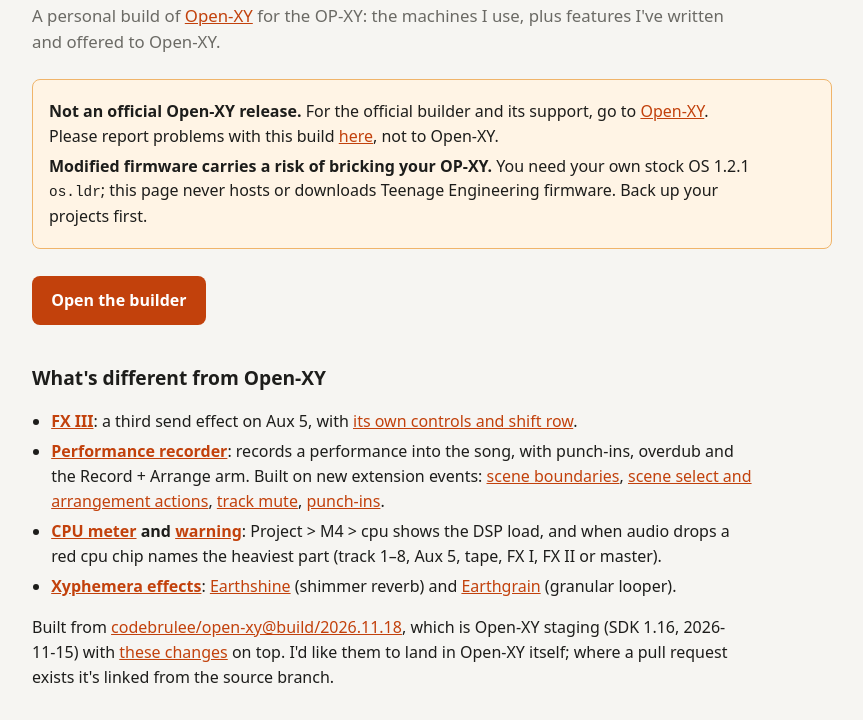
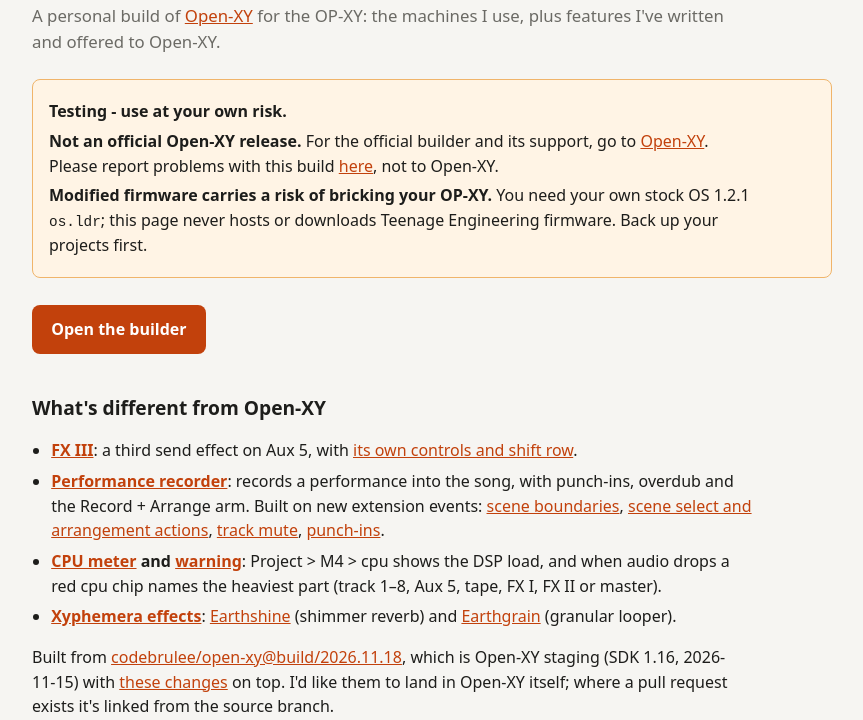
Before and after one commit to codebrulee/opxy-build, a plain HTML site: page index.html in a window 1280 px wide. Shown: the part 80-800 px from the top of the page, without its empty margins (208-1071 px from the left). Drawn offline with Linux system fonts and the light colour scheme.

Commit message:
Landing page: Testing - use at your own risk
Co-Authored-By: Claude Opus 5.5 <noreply@anthropic.com>

```diff
--- a/index.html
+++ b/index.html
@@ -39,6 +39,7 @@ code{font-size:.9em}
 <p class="lede">A personal build of <a href="https://github.com/etcetc000/open-xy">Open-XY</a> for the OP-XY: the machines I use, plus features I've written and offered to Open-XY.</p>
 
 <div class="notice">
+<p><strong>Testing - use at your own risk.</strong></p>
 <p><strong>Not an official Open-XY release.</strong> For the official builder and its support, go to <a href="https://github.com/etcetc000/open-xy">Open-XY</a>. Please report problems with this build <a href="https://github.com/codebrulee/open-xy/issues">here</a>, not to Open-XY.</p>
 <p><strong>Modified firmware carries a risk of bricking your OP-XY.</strong> You need your own stock OS 1.2.1 <code>os.ldr</code>; this page never hosts or downloads Teenage Engineering firmware. Back up your projects first.</p>
 </div>
```
